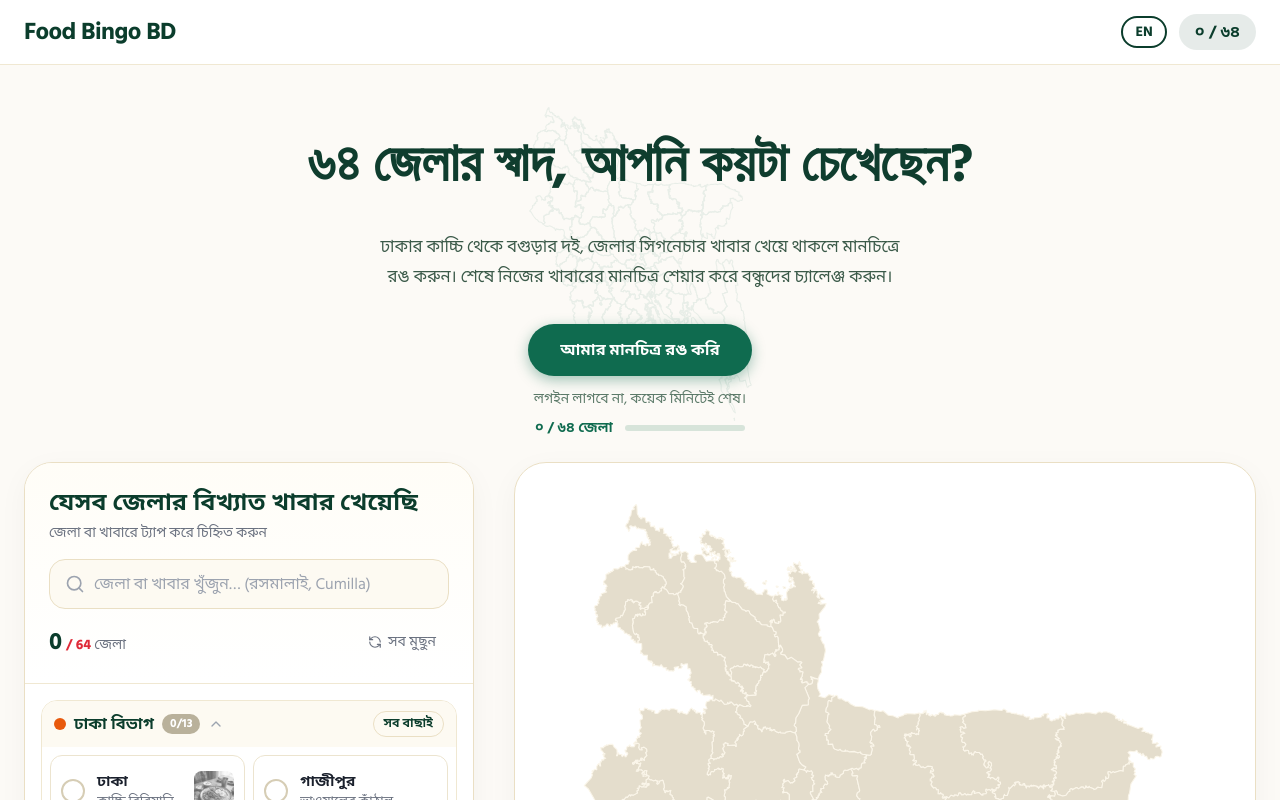
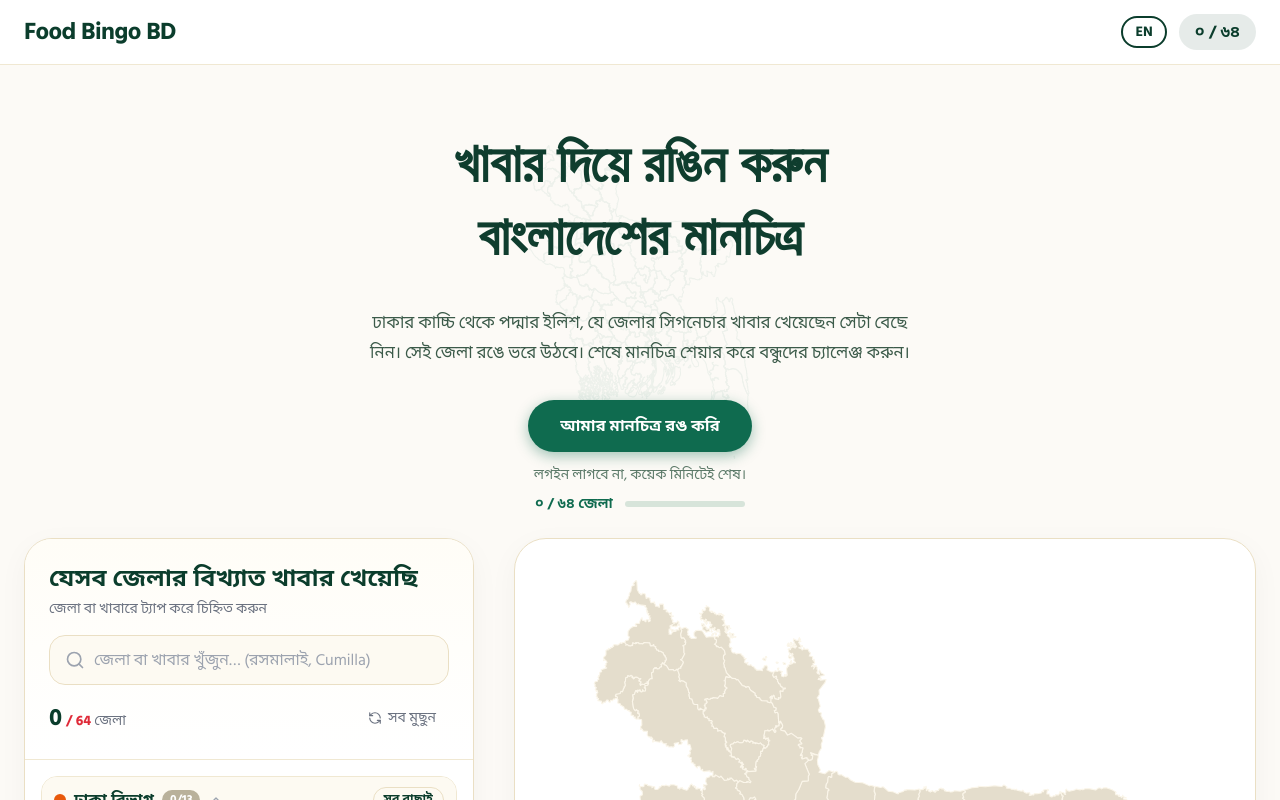
Before and after one commit to nazmusshakib878/food-bingo-bd, a React (Vite) app: page / in a window 1280 px wide. Shown: the top 800 px of the page. Built offline with nearby package versions, Linux system fonts and the light colour scheme.

Commit message:
Update Hero Section copy

```diff
--- a/src/App.jsx
+++ b/src/App.jsx
@@ -219,7 +219,7 @@ function App() {
         <div className="absolute inset-0 z-0 flex items-center justify-center pointer-events-none overflow-hidden" aria-hidden="true">
           <svg
             viewBox={`0 0 ${mapData.width} ${mapData.height}`}
-            className="h-[240px] md:h-[320px] opacity-[0.08]"
+            className="h-[240px] md:h-[320px] opacity-[0.06]"
             fill="none"
             stroke="#0f6b4f"
             strokeWidth="3"
@@ -236,17 +236,27 @@ function App() {
             className="font-extrabold text-[#0f3d2e] mb-4 [text-wrap:balance]"
             style={{
               fontFamily: "'Hind Siliguri', sans-serif",
-              fontSize: "clamp(1.9rem, 5.2vw, 3.4rem)",
-              lineHeight: 1.3
+              fontSize: "clamp(1.9rem, 6vw, 3.4rem)",
+              lineHeight: 1.35
             }}
           >
-            {lang === 'bn' ? '৬৪ জেলার স্বাদ, আপনি কয়টা চেখেছেন?' : 'Tastes of 64 Districts, How Many Have You Tried?'}
+            {lang === 'bn' ? (
+              <>
+                <span className="block">খাবার দিয়ে রঙিন করুন</span>
+                <span className="block">বাংলাদেশের মানচিত্র</span>
+              </>
+            ) : (
+              <>
+                <span className="block">Color with Food</span>
+                <span className="block">The Map of Bangladesh</span>
+              </>
+            )}
           </h1>
 
           <p className="max-w-xl mx-auto text-[#3b5a49] mt-4 [text-wrap:balance]" style={{ fontSize: '1.05rem', lineHeight: 1.8 }}>
             {lang === 'bn'
-              ? 'ঢাকার কাচ্চি থেকে বগুড়ার দই, জেলার সিগনেচার খাবার খেয়ে থাকলে মানচিত্রে রঙ করুন। শেষে নিজের খাবারের মানচিত্র শেয়ার করে বন্ধুদের চ্যালেঞ্জ করুন।'
-              : "From Dhaka's Kacchi to Bogura's Doi, color the map if you've eaten a district's signature food. Share your food map and challenge friends."}
+              ? 'ঢাকার কাচ্চি থেকে পদ্মার ইলিশ, যে জেলার সিগনেচার খাবার খেয়েছেন সেটা বেছে নিন। সেই জেলা রঙে ভরে উঠবে। শেষে মানচিত্র শেয়ার করে বন্ধুদের চ্যালেঞ্জ করুন।'
+              : "From Dhaka's Kacchi to Padma's Ilish, pick the signature foods you've eaten. The district will fill with color. Then share the map and challenge friends."}
           </p>
 
           <button
```
